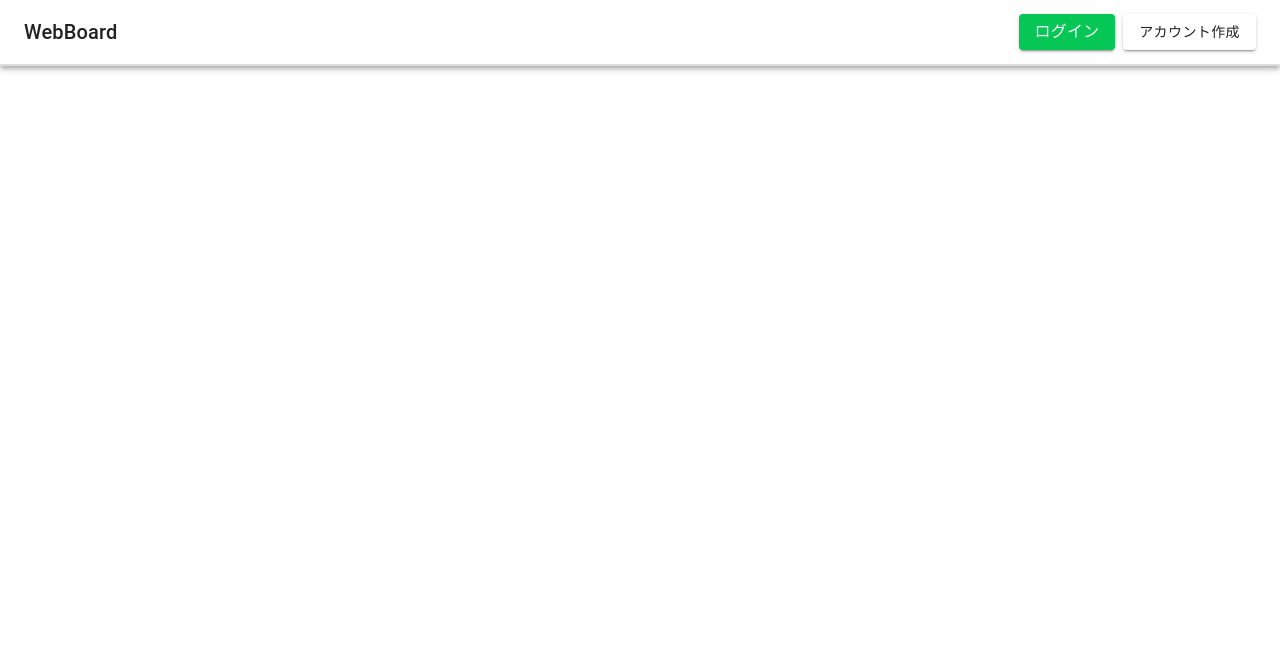
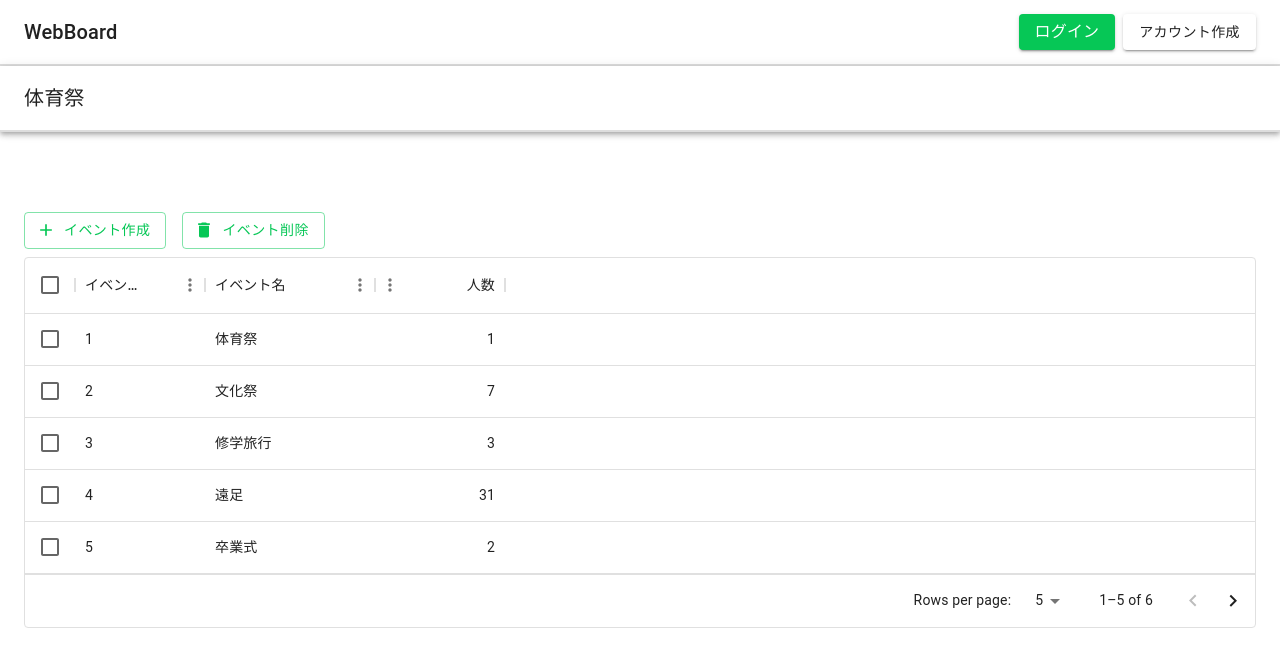
Before and after one commit to naka520/hazimete_mosafrontend, a React (Create React App) app: page /Administrator in a window 1280 px wide. Shown: the top 666 px of the page. Built offline with nearby package versions, Linux system fonts and the light colour scheme.

Commit message:
イベント一覧完成

```diff
--- a/package.json
+++ b/package.json
@@ -7,6 +7,7 @@
     "@emotion/styled": "^11.11.0",
     "@mui/icons-material": "^5.11.16",
     "@mui/material": "^5.13.6",
+    "@mui/x-data-grid": "^6.9.1",
     "@testing-library/jest-dom": "^5.16.5",
     "@testing-library/react": "^13.4.0",
     "@testing-library/user-event": "^13.5.0",
--- a/src/administrator.tsx
+++ b/src/administrator.tsx
@@ -1,9 +1,161 @@
 // import { Link } from "react-router-dom";
 import Header from "./header";
+import * as React from 'react';
+import Button from '@mui/material/Button';
+import DeleteIcon from '@mui/icons-material/Delete';
+import AddIcon from '@mui/icons-material/Add';
+import Stack from '@mui/material/Stack';
+import SubHeader from "./subheader";
+import Box from '@mui/material/Box';
+import CssBaseline from '@mui/material/CssBaseline';
+import Container from '@mui/material/Container';
+import { DataGrid, GridColDef} from '@mui/x-data-grid';
+import Typography from '@mui/material/Typography';
+import Modal from '@mui/material/Modal';
+import TextField from '@mui/material/TextField';
+import { ThemeProvider, createTheme } from "@mui/material/styles";
+
+declare module "@mui/material/styles" {
+  interface Palette {
+    border: {
+      main: string;
+    };
+  }
+  interface PaletteOptions {
+    border?: {
+      main?: string;
+    };
+  }
+}
+
+const theme = createTheme({
+  palette: {
+    primary: {
+      main: "#06C756", // プライマリカラーを赤に設定
+    },
+    secondary: {
+      main: "#DDDDDD", // セカンダリカラーを緑に設定
+    },
+    border: {
+      main: "#DDDDDD", // セカンダリカラーを緑に設定
+    },
+  },
+});
+
+const style = {
+  position: 'absolute' as 'absolute',
+  top: '50%',
+  left: '50%',
+  transform: 'translate(-50%, -50%)',
+  width: 600,
+  height: 300,
+  bgcolor: 'background.paper',
+  border: '2px solid #000',
+  boxShadow: 24,
+  p: 4,
+};
+
+const columns: GridColDef[] = [
+  { field: 'id', headerName: 'イベントID', width: 130 },
+  { field: 'board_name', headerName: 'イベント名', width: 170 },
+  { field: 'members', headerName: '人数',type: 'number', width: 130 },
+];
+
+const rows = [
+  { id: 1, board_name: '体育祭', members: '1'},
+  { id: 2, board_name: '文化祭', members: '7'},
+  { id: 3, board_name: '修学旅行', members: '3'},
+  { id: 4, board_name: '遠足', members: '31'},
+  { id: 5, board_name: '卒業式', members: '2'},
+  { id: 6, board_name: '入学式', members: '91'},
+];
+
 function Administrator() {
+  const [open, setOpen] = React.useState(false);
+  const handleOpen = () => setOpen(true);
+  const handleClose = () => setOpen(false);
+
+
   return (
-    <div>
+    <div style={{ height: 400, width: '100%' }}>
       <Header />
+      <SubHeader />
+      <React.Fragment>
+      <CssBaseline />
+      <Container maxWidth="xl">
+        <Box
+        sx={{
+          display: "flex",
+          justifyContent: "center",
+          alignItems: "center",
+          minHeight: "10vh",
+        }}
+      ></Box>
+      <Stack direction="row" spacing={2}>
+      <ThemeProvider theme={theme}>
+      <Button onClick={handleOpen} variant="outlined" startIcon={<AddIcon />}>
+        イベント作成
+      </Button>
+      <Modal
+        open={open}
+        onClose={handleClose}
+        aria-labelledby="modal-modal-title"
+        aria-describedby="modal-modal-description"
+      >
+        <Box sx={style}>
+          <Typography id="modal-modal-title" variant="h6" component="h2">
+            イベント作成
+          </Typography>
+          <Box
+        sx={{
+          display: "flex",
+          justifyContent: "center",
+          alignItems: "center",
+          minHeight: "3vh",
+        }}
+      ></Box >
+          <Box sx={{ display: 'flex', justifyContent: 'center' }}>
+      <TextField id="outlined-basic" label="イベント名" variant="outlined" />
+    </Box>
+    <Box
+        sx={{
+          display: "flex",
+          justifyContent: "center",
+          alignItems: "center",
+          minHeight: "5vh",
+        }}
+      ></Box>
+    <Box sx={{ display: 'flex', justifyContent: 'center' }}>
+    <Button variant="contained" sx={{ color: '#FFFFFF' }}>イベント登録</Button>
+    </Box>
+        </Box>
+      </Modal>
+      <Button variant="outlined" startIcon={<DeleteIcon />}>
+        イベント削除
+      </Button>
+      </ThemeProvider>
+    </Stack>
+    <Box
+        sx={{
+          display: "flex",
+          justifyContent: "center",
+          alignItems: "center",
+          minHeight: "1vh",
+        }}
+      ></Box>
+      <DataGrid
+        rows={rows}
+        columns={columns}
+        initialState={{
+          pagination: {
+            paginationModel: { page: 0, pageSize: 5 },
+          },
+        }}
+        pageSizeOptions={[5, 10]}
+        checkboxSelection
+      />
+      </Container>
+    </React.Fragment>
     </div>
   );
 }
```
Also changed, not shown: 1 other file (tests, documents, lock files or other folders).
